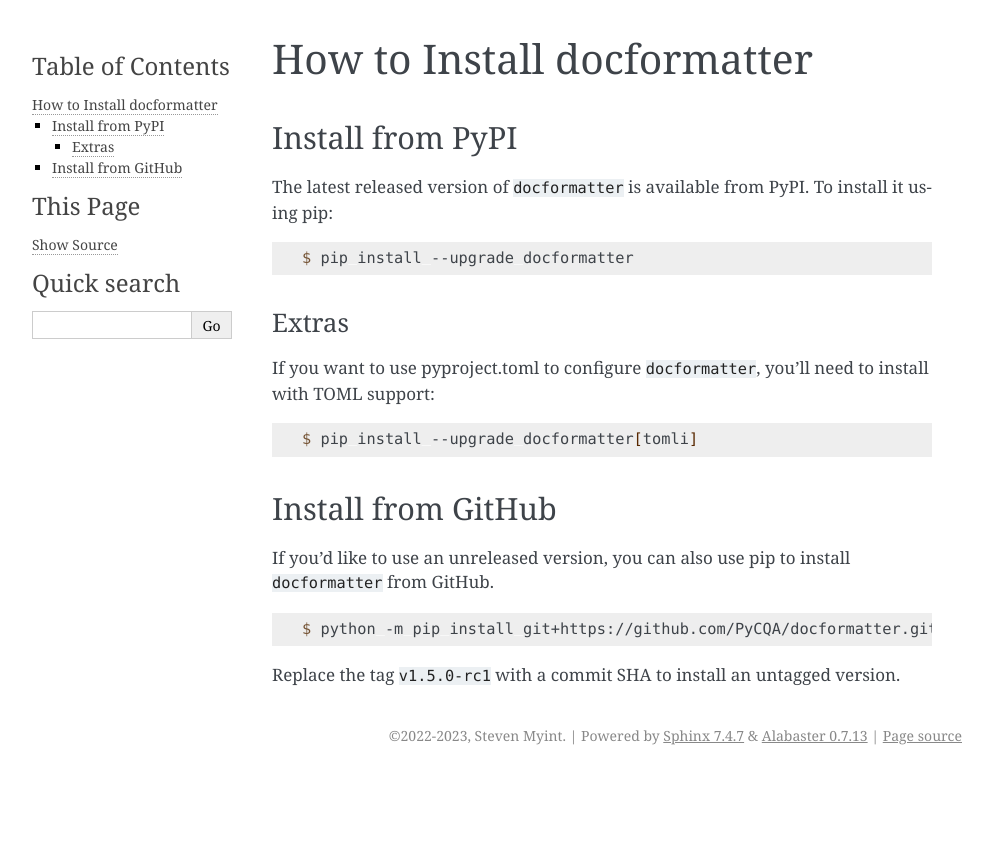
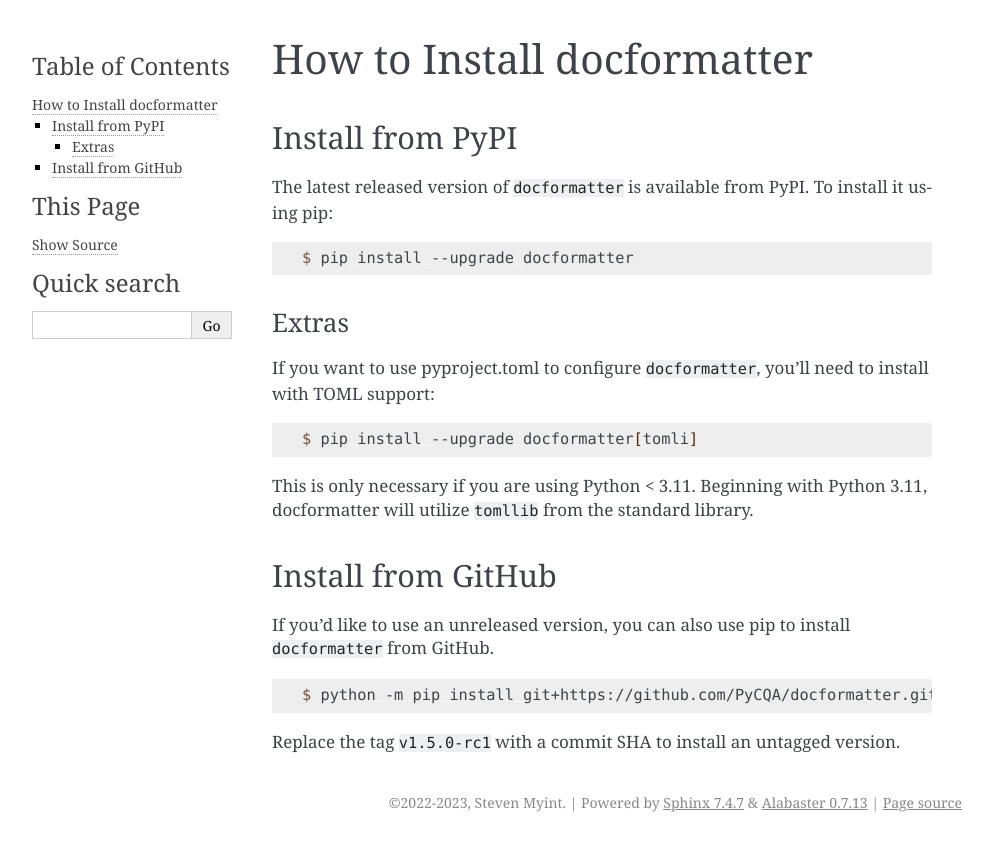
Before and after one commit to PyCQA/docformatter, a Sphinx documentation site: the page built from docs/source/installation.rst, in a window 1280 px wide. Shown: the top 851 px of the page, without its empty margins (148-1141 px from the left). Built offline with Sphinx 7.4.7, drawn with Linux system fonts in a browser that asks for light colours.

Commit message:
doc: update documentation for installing with TOML support

```diff
--- a/README.rst
+++ b/README.rst
@@ -77,7 +77,8 @@
 
     $ pip install --upgrade docformatter
 
-Or, if you want to use pyproject.toml to configure docformatter::
+Or, if you want to use pyproject.toml to configure docformatter and you're using
+Python < 3.11::
 
     $ pip install --upgrade docformatter[tomli]
 
--- a/docs/source/installation.rst
+++ b/docs/source/installation.rst
@@ -19,6 +19,9 @@
 
     $ pip install --upgrade docformatter[tomli]
 
+This is only necessary if you are using Python < 3.11.  Beginning with Python 3.11,
+docformatter will utilize ``tomllib`` from the standard library.
+
 Install from GitHub
 -------------------
 
```
